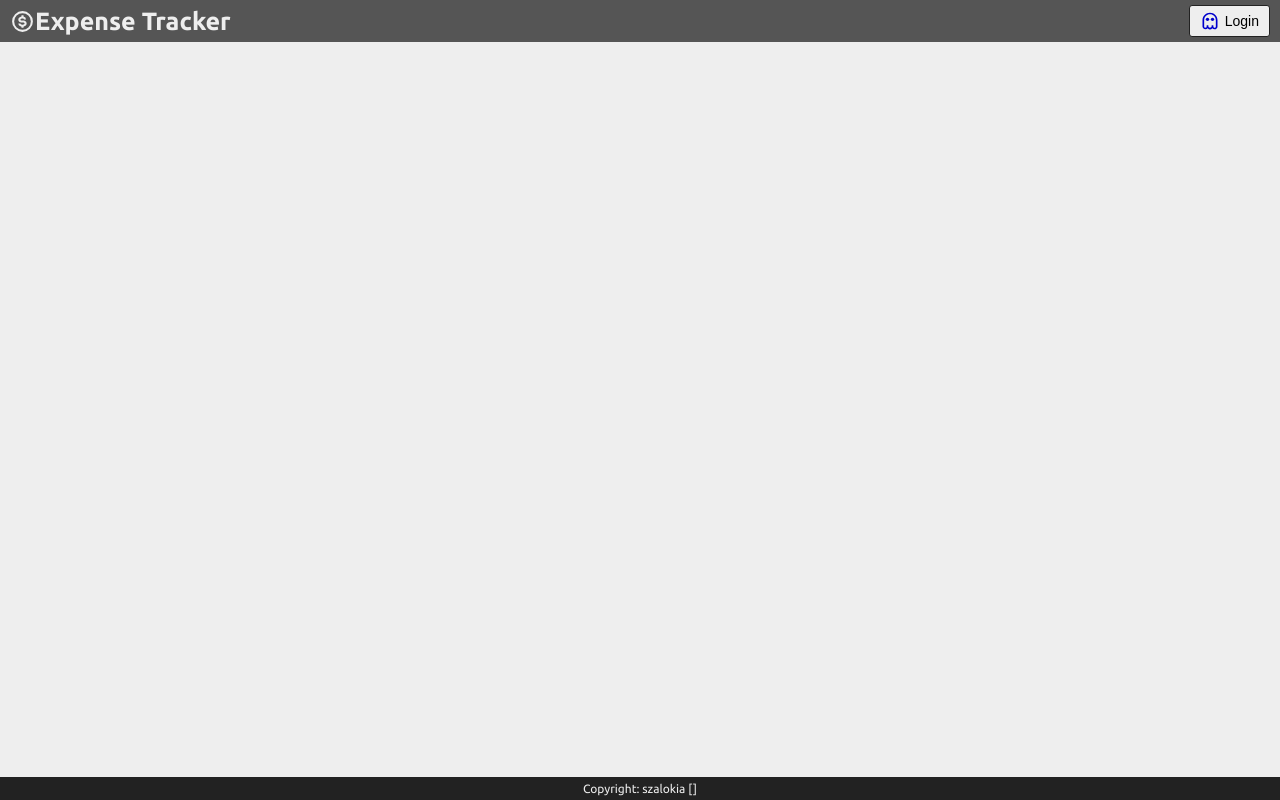
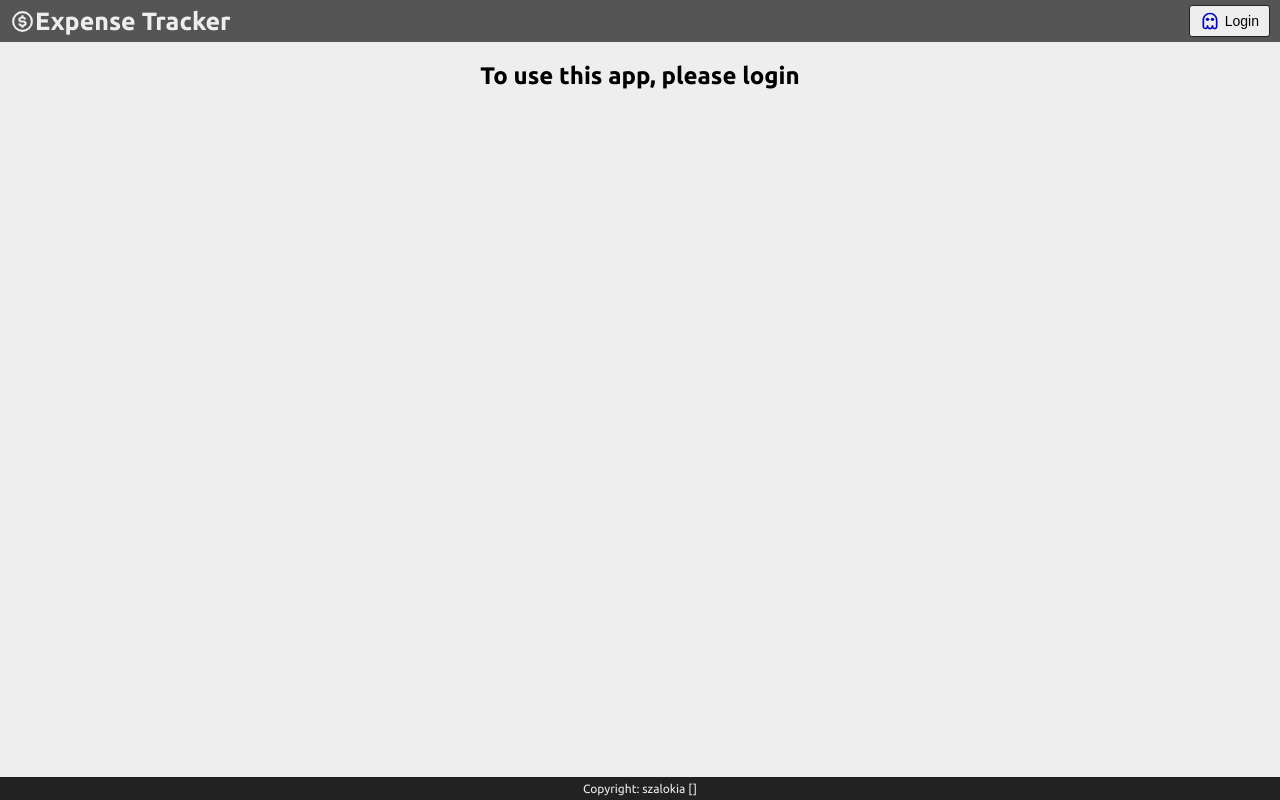
Before and after one commit to szalokiadam/expense-tracker, a React (Create React App) app: page /home in a window 1280 px wide. Built offline with nearby package versions, Linux system fonts and the light colour scheme.

Commit message:
Added PUBLIC_URL to route

```diff
--- a/src/App.js
+++ b/src/App.js
@@ -35,13 +35,13 @@ function App() {
             <Switch>
               <Redirect
                 exact
-                from="expense-tracker/"
-                to="expense-tracker/home"
+                from={`${process.env.PUBLIC_URL}/`}
+                to={`${process.env.PUBLIC_URL}/home`}
               />
-              <Route path="expense-tracker/home">
+              <Route path={`${process.env.PUBLIC_URL}/home`}>
                 {login ? <LoginError /> : <Home />}
               </Route>
-              <Route path="expense-tracker/*">
+              <Route path={`${process.env.PUBLIC_URL}/*`}>
                 {login ? <LoginError /> : <Error404 />}
               </Route>
             </Switch>
```
